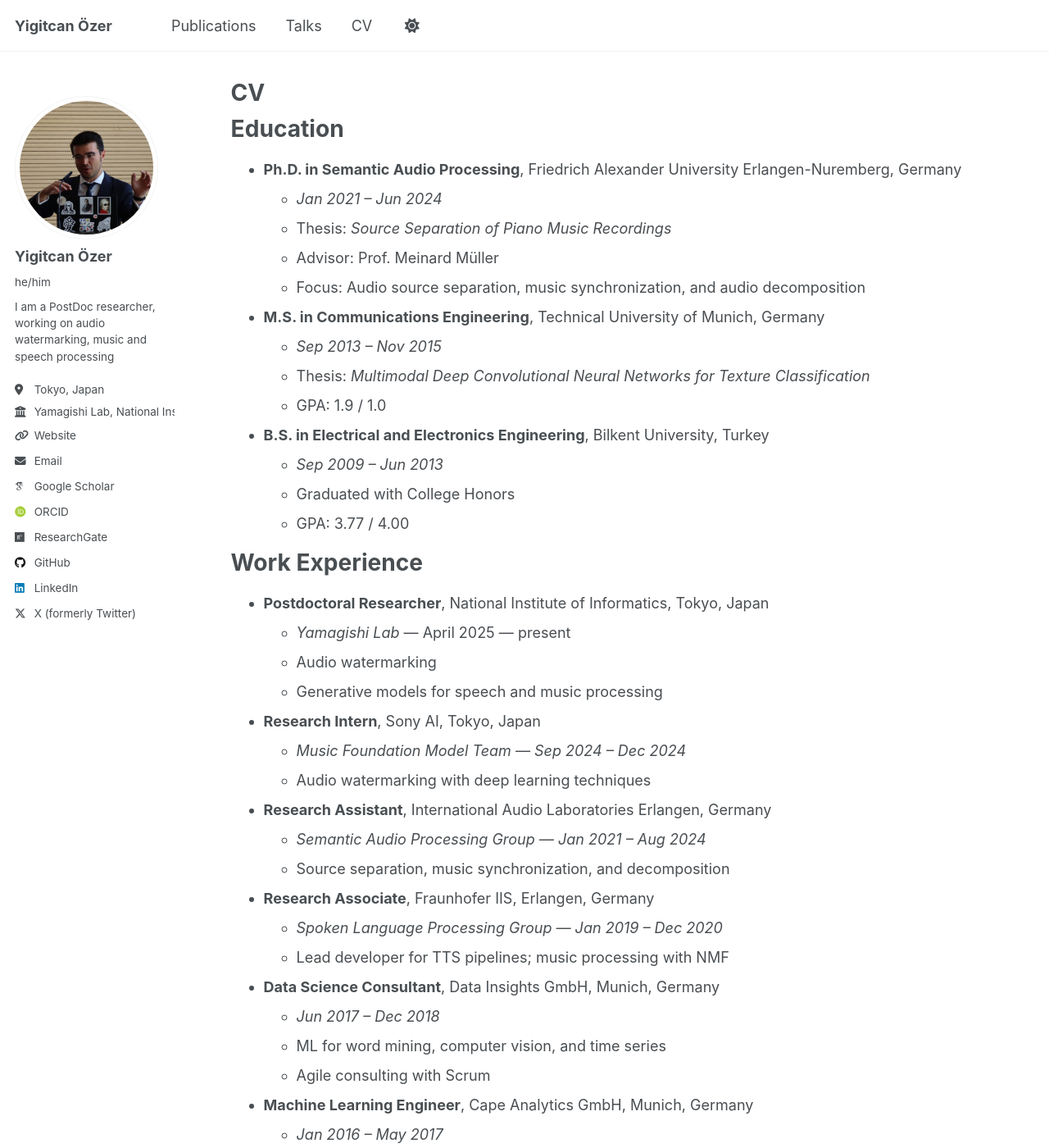
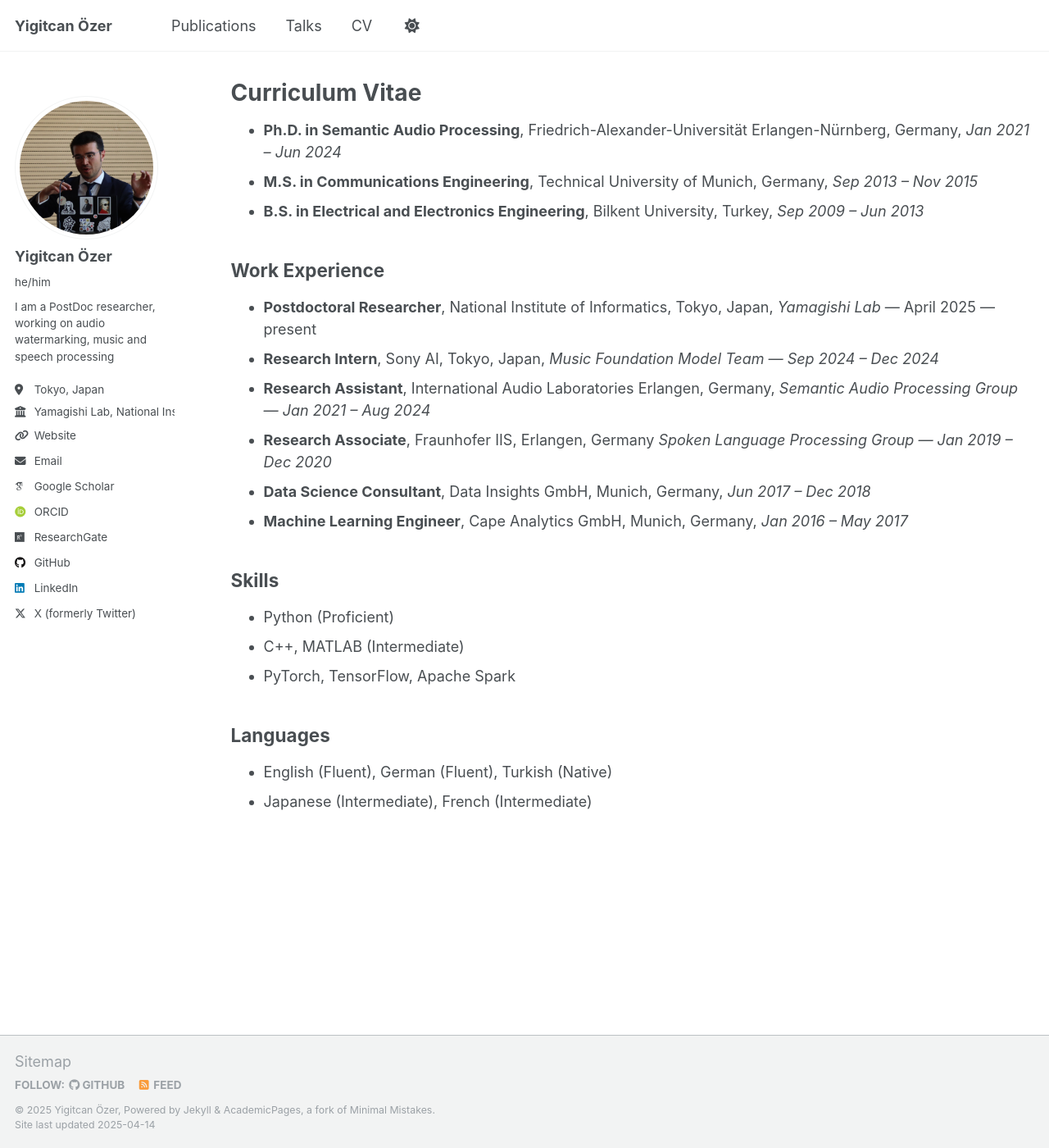
Before and after one commit to yiitozer/yiitozer.github.io, a Jekyll site: the page built from _pages/cv.md, in a window 1280 px wide and 1400 px high. Shown: the whole window at 82% size. Built offline with Jekyll 4.4.1, drawn with Linux system fonts in a browser that asks for light colours; some web fonts are replaced; some of the changed text lies outside the part shown.

Commit message:
update cv

```diff
--- a/_pages/cv.md
+++ b/_pages/cv.md
@@ -1,6 +1,6 @@
 ---
 layout: archive
-title: "CV"
+title: "Curriculum Vitae"
 permalink: /cv/
 author_profile: true
 redirect_from:
@@ -9,72 +9,23 @@ redirect_from:
 
 {% include base_path %}
 
-Education
-======
-* **Ph.D. in Semantic Audio Processing**, Friedrich Alexander University Erlangen-Nuremberg, Germany
-  * *Jan 2021 – Jun 2024*
-  * Thesis: *Source Separation of Piano Music Recordings*
-  * Advisor: Prof. Meinard Müller
-  * Focus: Audio source separation, music synchronization, and audio decomposition
+* **Ph.D. in Semantic Audio Processing**, Friedrich-Alexander-Universität Erlangen-Nürnberg, Germany, *Jan 2021 – Jun 2024*
+* **M.S. in Communications Engineering**, Technical University of Munich, Germany, *Sep 2013 – Nov 2015*
+* **B.S. in Electrical and Electronics Engineering**, Bilkent University, Turkey, *Sep 2009 – Jun 2013*
 
-* **M.S. in Communications Engineering**, Technical University of Munich, Germany
-  * *Sep 2013 – Nov 2015*
-  * Thesis: *Multimodal Deep Convolutional Neural Networks for Texture Classification*
-  * GPA: 1.9 / 1.0
+## Work Experience
+* **Postdoctoral Researcher**, National Institute of Informatics, Tokyo, Japan, *Yamagishi Lab* — April 2025 — present
+* **Research Intern**, Sony AI, Tokyo, Japan, *Music Foundation Model Team — Sep 2024 – Dec 2024*
+* **Research Assistant**, International Audio Laboratories Erlangen, Germany, *Semantic Audio Processing Group — Jan 2021 – Aug 2024*
+* **Research Associate**, Fraunhofer IIS, Erlangen, Germany *Spoken Language Processing Group — Jan 2019 – Dec 2020*
+* **Data Science Consultant**, Data Insights GmbH, Munich, Germany, *Jun 2017 – Dec 2018*
+* **Machine Learning Engineer**, Cape Analytics GmbH, Munich, Germany, *Jan 2016 – May 2017*
 
-* **B.S. in Electrical and Electronics Engineering**, Bilkent University, Turkey
-  * *Sep 2009 – Jun 2013*
-  * Graduated with College Honors
-  * GPA: 3.77 / 4.00
-
-Work Experience
-======
-* **Postdoctoral Researcher**, National Institute of Informatics, Tokyo, Japan
-  * *Yamagishi Lab* — April 2025 — present
-  * Audio watermarking
-  * Generative models for speech and music processing
-
-* **Research Intern**, Sony AI, Tokyo, Japan
-  * *Music Foundation Model Team — Sep 2024 – Dec 2024*
-  * Audio watermarking with deep learning techniques
-
-* **Research Assistant**, International Audio Laboratories Erlangen, Germany
-  * *Semantic Audio Processing Group — Jan 2021 – Aug 2024*
-  * Source separation, music synchronization, and decomposition
-
-* **Research Associate**, Fraunhofer IIS, Erlangen, Germany
-  * *Spoken Language Processing Group — Jan 2019 – Dec 2020*
-  * Lead developer for TTS pipelines; music processing with NMF
-
-* **Data Science Consultant**, Data Insights GmbH, Munich, Germany
-  * *Jun 2017 – Dec 2018*
-  * ML for word mining, computer vision, and time series
-  * Agile consulting with Scrum
-
-* **Machine Learning Engineer**, Cape Analytics GmbH, Munich, Germany
-  * *Jan 2016 – May 2017*
-  * Deep learning for computer vision; supervised student team
-
-Skills
-======
+## Skills
 * Python (Proficient)
 * C++, MATLAB (Intermediate)
 * PyTorch, TensorFlow, Apache Spark
 
-Languages
-======
+## Languages
 * English (Fluent), German (Fluent), Turkish (Native)
 * Japanese (Intermediate), French (Intermediate)
-* Spanish (Basic), Russian (Basic), Persian (Basic)
-
-Publications
-======
-<ul>{% for post in site.publications reversed %}
-  {% include archive-single-cv.html %}
-{% endfor %}</ul>
-
-Talks
-======
-<ul>{% for post in site.talks reversed %}
-  {% include archive-single-talk-cv.html %}
-{% endfor %}</ul>
```
